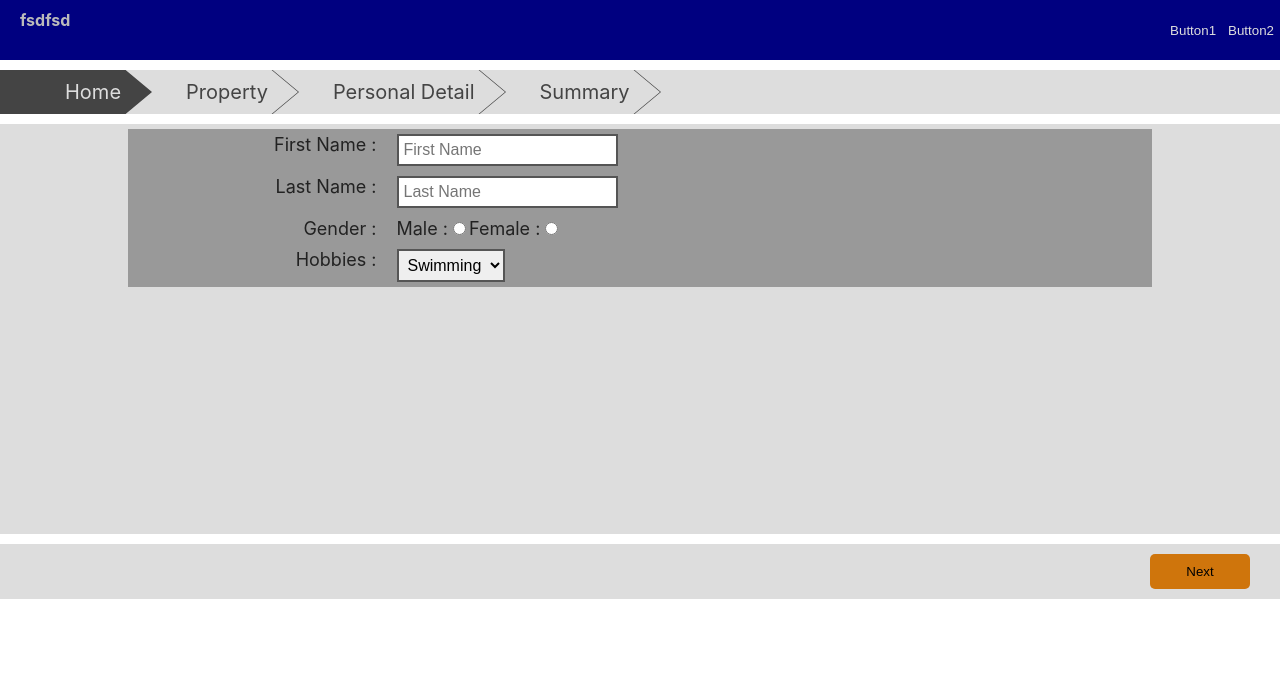
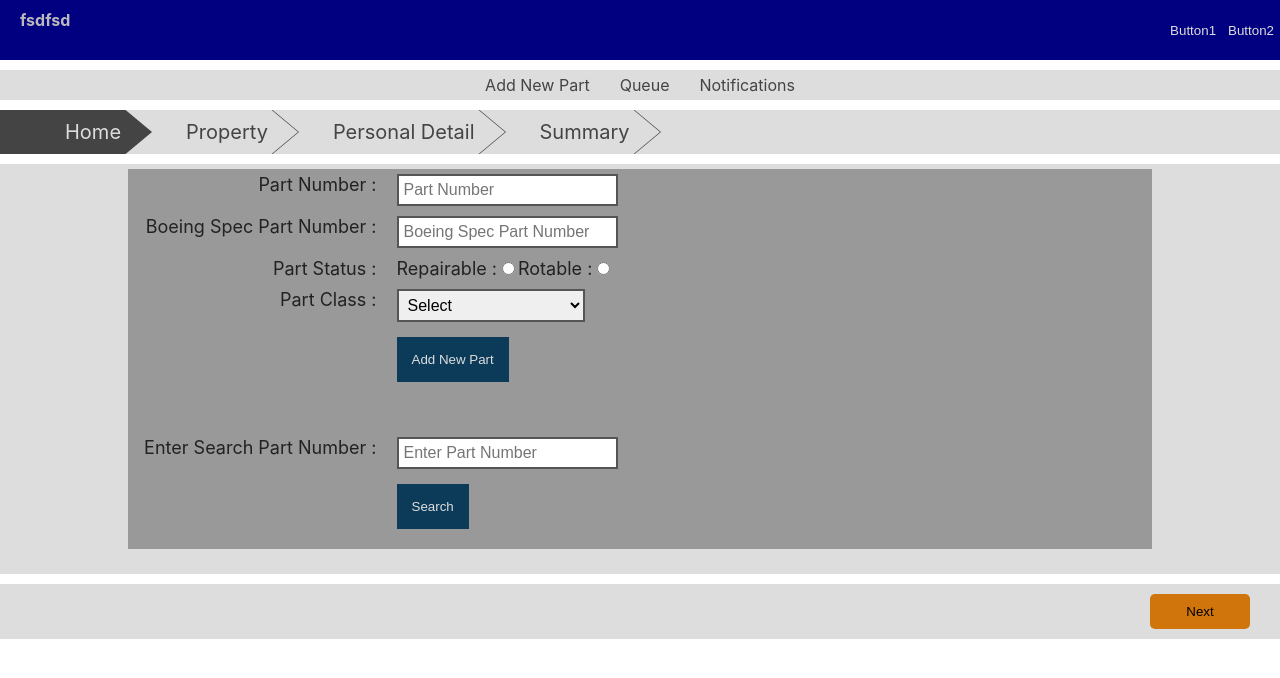
Before and after one commit to Mayankjaiho8/TestReactProjFE, a React (Create React App) app: page / in a window 1280 px wide. Shown: the top 678 px of the page. Built offline with nearby package versions, Linux system fonts and the light colour scheme.

Commit message:
adding of dashboard navigation bar and related changes

```diff
--- /dev/null
+++ b/src/AddNewPartComponent/addNewPartComponent.js
@@ -0,0 +1,37 @@
+import React, { Component } from 'react';
+import MediumPageContentContainerComponent from '../MediumPageContentContainerComponent/mediumPageContentContainerComponent';
+import NavigationBarComponent from '../NavigationBarComponent/navigationBarComponent';
+import MediumMainPageComponent from './../MediumMainPageComponent/mediumMainPageComponent';
+import HomePageComponent from './../HomePageComponent/homePageComponent';
+import PersonalDetailsComponent from './../PersonalDetailsComponent/personalDetailsComponent';
+import SummaryPageComponent from './../SummaryPageComponent/summaryPageComponent';
+
+import {BrowserRouter as Router, Route} from 'react-router-dom';
+
+class AddNewPartComponent extends Component{
+
+    constructor(){
+        super()
+    }
+
+    render(){
+
+        return(
+            <React.Fragment>
+                <NavigationBarComponent />
+                <MediumPageContentContainerComponent>
+                    <Router >
+                        <React.Fragment>
+                            <Route exact path="/" component={ HomePageComponent } />
+                            <Route path="/propertyitem" component={ MediumMainPageComponent } />
+                            <Route path="/personaldetail" component={ PersonalDetailsComponent } />
+                            <Route path="/summary" component={ SummaryPageComponent } />
+                        </React.Fragment>
+                    </Router>
+                </MediumPageContentContainerComponent>
+            </React.Fragment>
+        )
+    }
+}
+
+export default AddNewPartComponent;
--- a/src/App.css
+++ b/src/App.css
@@ -30,3 +30,9 @@
     transform: rotate(360deg);
   }
 }
+
+.medium-main-page-component-container{
+  min-height:400px;
+  background:#dddddd;
+  padding: 5px 0;
+}
--- a/src/App.js
+++ b/src/App.js
@@ -2,10 +2,14 @@ import React, { Component } from 'react';
 import './App.css';
 
 import HeaderMainPageComponent from './HeaderMainPageComponent/headerMainPageComponent';
-import MediumPageContentContainerComponent from './MediumPageContentContainerComponent/mediumPageContentContainerComponent';
-import NavigationBarComponent from './NavigationBarComponent/navigationBarComponent';
+
+import DashboardNavigationBarComponent from './DashboardNavigationBarComponent/dashboardNavigationBarComponent';
 import ModalBoxComponent from './ModalBoxComponent/modalBoxComponent';
 import StepNavigationBarComponent from './StepNavigationBarComponent/stepNavigationBarComponent';
+import AddNewPartComponent from './AddNewPartComponent/addNewPartComponent';
+import QueueComponent from './QueueComponent/queueComponent';
+
+import {BrowserRouter as Router, Route } from 'react-router-dom';
 
 import { connect } from 'react-redux';
 
@@ -20,8 +24,13 @@ class App extends Component {
       <div>
         <HeaderMainPageComponent />
         { addItemModalBoxOpenFlag && <ModalBoxComponent modalBoxMetaDataInfo = { addItemModalBoxMetaDataInfoObj }/>}
-        <NavigationBarComponent />
-        <MediumPageContentContainerComponent/>
+        <Router>
+            <React.Fragment>
+              <DashboardNavigationBarComponent />
+              <Route path="/" exact render={ () => <AddNewPartComponent/>}/>
+              <Route path="/queue" render={ () => <QueueComponent/>}/>
+            </React.Fragment>
+        </Router>
         <StepNavigationBarComponent />
       </div>
     );
--- /dev/null
+++ b/src/DashboardNavigationBarComponent/dashboardNavigationBarComponent.css
@@ -0,0 +1,17 @@
+.dashboard-navigation-bar-container{
+    text-align:center;
+    margin:10px 0;
+    background:#dddddd
+}
+
+.dashboard-button{
+    padding:5px 10px;
+    display:inline-block;
+    text-decoration:none;
+    color:#444444;
+    margin: 0 5px
+}
+
+.dashboard-button:hover{
+    background:lightseagreen;
+}
--- /dev/null
+++ b/src/DashboardNavigationBarComponent/dashboardNavigationBarComponent.js
@@ -0,0 +1,16 @@
+import React from 'react';
+import { Link } from 'react-router-dom';
+import './dashboardNavigationBarComponent.css';
+
+const DashboardNavigationBarComponent = (props) => {
+
+    return(
+        <div className="dashboard-navigation-bar-container">
+            <Link to="/" className = "dashboard-button" >Add New Part</Link>
+            <Link to = "/queue" className = "dashboard-button" >Queue</Link>
+            <Link to = "/notification" className = "dashboard-button" >Notifications</Link>
+        </div>
+    )
+}
+
+export default DashboardNavigationBarComponent;
--- a/src/HomePageComponent/homePageComponent.css
+++ b/src/HomePageComponent/homePageComponent.css
@@ -16,6 +16,7 @@
     width:25%;
     padding:0 10px;
     box-sizing:border-box;
+    content:"";
 }
 
 .col-25 > label{
@@ -33,3 +34,20 @@ input[type="text"], select{
     padding:5px;
     font-size:16px;
 }
+
+.search-part-container{
+    margin-top:30px;
+}
+
+.submit-btn{
+    border:none;
+    padding:15px;
+    background:#0c3b5a;
+    cursor: pointer;
+    margin:15px 0;
+    color:#dddddd;
+}
+.submit-btn:hover{
+    background:#6baad4;
+    color:#dddddd;
+}
--- a/src/HomePageComponent/homePageComponent.js
+++ b/src/HomePageComponent/homePageComponent.js
@@ -11,44 +11,61 @@ const HomePageComponent = props => {
         <div className="form-container">
             <div className="row">
                 <div className="col-25">
-                    <label for="firstname">First Name :</label>
+                    <label htmlFor="partnumbertext">Part Number :</label>
                 </div>
                 <div className="col-75">
-                    <input type="text" name="" value="" id = "firstname" placeholder="First Name"/>
+                    <input type="text" name="partNumber" id = "partnumbertext" placeholder="Part Number"/>
                 </div>
             </div>
             <div className="row">
                 <div className="col-25">
-                    <label for="lastname">Last Name :</label>
+                    <label htmlFor="boeinspecpartnumbertext">Boeing Spec Part Number :</label>
                 </div>
                 <div className="col-75">
-                    <input type="text" name="" value="" id = "lastname" placeholder="Last Name" />
+                    <input type="text" id = "boeinspecpartnumbertext" name="boeinSpecPartNumberName" placeholder="Boeing Spec Part Number" />
                 </div>
             </div>
             <div className="row">
                 <div className="col-25">
-                    <label style={{'float':'right'}}> Gender :</label>
+                    <label style={{'float':'right'}}> Part Status :</label>
                 </div>
                 <div className="col-75">
-                    <label>Male :</label>
-                    <input type="radio" name="gender" value="male" />
-                    <label>Female :</label>
-                    <input type="radio" name="gender" value="Femal" />
+                    <label>Repairable :</label>
+                    <input type="radio" name="partstatus" value="repairable" />
+                    <label>Rotable :</label>
+                    <input type="radio" name="partstatus" value="rotable" />
                 </div>
             </div>
 
             <div className="row">
                 <div className="col-25">
-                    <label>Hobbies : </label>
+                    <label>Part Class : </label>
                 </div>
                 <div className="col-75">
-                    <select id = "hobbies" name="hobbies">
-                        <option value="swimming">Swimming</option>
-                        <option value="fishing">Fishing</option>
-                        <option value="travelling">Travelling</option>
-                        <option value="sports">Sports</option>
-                        <option value="coding">Coding</option>
+                    <select id = "partclassselect" name="partclass">
+                        <option>Select</option>
+                        <option value="Boeing Provided(BP)">Boeing Provided (BP)</option>
+                        <option value="cfbm">CFBM</option>
+                        <option value="cfcm">CFCM</option>
+                        <option value="out of scope">Out Of Scope</option>
                     </select>
+                    <div>
+                        <button className="submit-btn">Add New Part</button>
+                    </div>
+                </div>
+            </div>
+
+            <div className="search-part-container">
+                <div className="row">
+                    <div className="col-25">
+                        <label>Enter Search Part Number :</label>
+                    </div>
+                    <div className="col-75">
+                        <input type="text" name="searchparttext" placeholder="Enter Part Number"/>
+                        <div>
+                            <button className="submit-btn">Search</button>
+                        </div>
+                    </div>
                 </div>
             </div>
 
--- a/src/MediumMainPageComponent/mediumMainPageComponent.js
+++ b/src/MediumMainPageComponent/mediumMainPageComponent.js
@@ -18,7 +18,7 @@ class MediumMainPageComponent extends Component{
         this.redirect = this.redirect.bind(this);
     }
 
-    componentDidMount(){
+    componenDidMount(){
         const { retrieveUserItems } = this.props;
 
         retrieveUserItems();
@@ -26,7 +26,6 @@ class MediumMainPageComponent extends Component{
 
     updateMediumPageContentComponentArr(mediumPageContentComponentArr){
         const { mediumPageContentObjArr, currentContentBoxCounter } = this.props;
-
         let endCounterIdx = (currentContentBoxCounter + 3) < mediumPageContentObjArr.length ?
                             (currentContentBoxCounter + 3) : mediumPageContentObjArr.length - 1;
 
--- a/src/MediumPageContentContainerComponent/mediumPageContentContainerComponent.css
+++ /dev/null
@@ -1,5 +0,0 @@
-.medium-main-page-component-container{
-    min-height:400px;
-    background:#dddddd;
-    padding: 5px 0;
-}
--- a/src/MediumPageContentContainerComponent/mediumPageContentContainerComponent.js
+++ b/src/MediumPageContentContainerComponent/mediumPageContentContainerComponent.js
@@ -1,23 +1,11 @@
 import React from 'react';
-
-import './mediumPageContentContainerComponent.css';
-import {BrowserRouter as Router, Route} from 'react-router-dom';
-import MediumMainPageComponent from './../MediumMainPageComponent/mediumMainPageComponent';
-import HomePageComponent from './../HomePageComponent/homePageComponent';
-import PersonalDetailsComponent from './../PersonalDetailsComponent/personalDetailsComponent';
-import SummaryPageComponent from './../SummaryPageComponent/summaryPageComponent';
 
 const MediumPageContentContainerComponent = (props) => {
 
     return (
-        <Router>
             <div className = "medium-main-page-component-container">
-                <Route exact path="/" component={ HomePageComponent } />
-                <Route path="/propertyitem" component={ MediumMainPageComponent } />
-                <Route path="/personaldetail" component={ PersonalDetailsComponent } />
-                <Route path="/summary" component={ SummaryPageComponent } />
+                { props.children }
             </div>
-        </Router>
     )
 }
 
--- /dev/null
+++ b/src/QueueComponent/queueComponent.js
@@ -0,0 +1,12 @@
+import React from 'react';
+
+import MediumPageContentContainerComponent from '../MediumPageContentContainerComponent/mediumPageContentContainerComponent';
+
+const QueueComponent = (props) => {
+    return (
+            <MediumPageContentContainerComponent>
+                This is Queue Component
+            </MediumPageContentContainerComponent>)
+}
+
+export default QueueComponent;
--- a/src/Store/mediumMainPageReducer.js
+++ b/src/Store/mediumMainPageReducer.js
@@ -1,5 +1,3 @@
-//import { mediumPageContentObjArr} from './../MockUpData/mockupData';
-import axios from 'axios';
 
 const initialState = {
     mediumPageContentObjArr:[],
```
